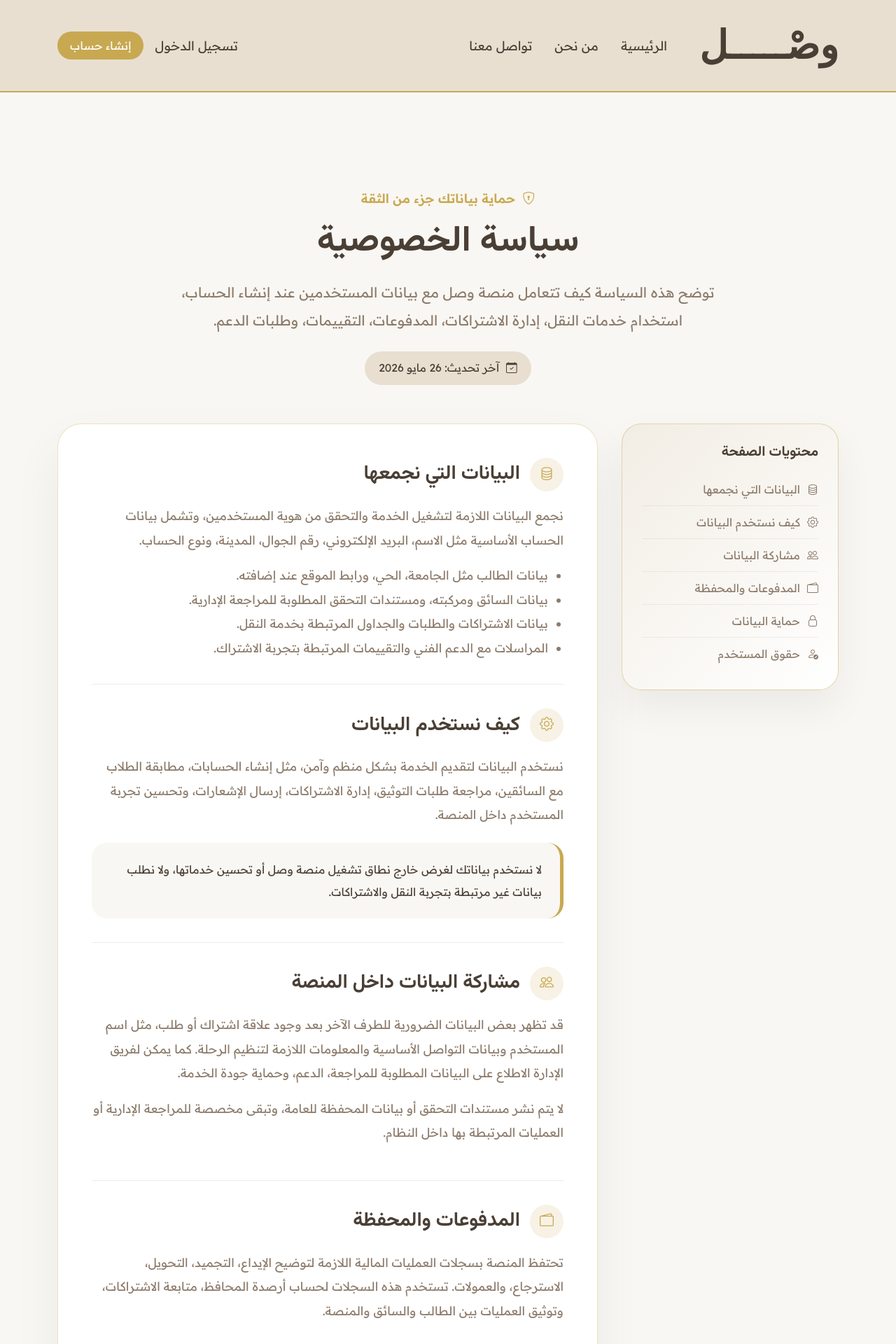
After one commit to uiil3v/Wassel, a Django app: page /privacy-policy/ in a window 1280 px wide. The commit adds this page. Shown: the top 1920 px of the page at 70% size. Run offline with Django 5.2, Linux system fonts and the light colour scheme; some web fonts are replaced.

Commit message:
Privacy Policy

```diff
--- /dev/null
+++ b/Wassel/main/templates/main/privacy_policy.html
@@ -0,0 +1,313 @@
+{% extends "base.html" %}
+
+{% block title %}سياسة الخصوصية - وصل{% endblock %}
+
+{% block extra_css %}
+<style>
+    .privacy-header {
+        padding: 95px 0 55px;
+        text-align: center;
+    }
+
+    .privacy-kicker {
+        display: inline-flex;
+        align-items: center;
+        gap: 10px;
+        color: var(--accent-color);
+        font-size: 18px;
+        font-weight: 600;
+        margin-bottom: 18px;
+    }
+
+    .privacy-header h1 {
+        font-size: 3.2rem;
+        color: var(--dark-color);
+        margin-bottom: 22px;
+    }
+
+    .privacy-header p {
+        max-width: 820px;
+        margin: auto;
+        color: var(--soft-color);
+        font-size: 1.25rem;
+        line-height: 2;
+    }
+
+    .privacy-layout {
+        display: grid;
+        grid-template-columns: 310px 1fr;
+        gap: 34px;
+        align-items: start;
+        margin-bottom: 80px;
+    }
+
+    .privacy-summary {
+        position: sticky;
+        top: 150px;
+        background: linear-gradient(135deg, #f2ede4, #ffffff);
+        border: 1.5px solid rgba(200, 169, 81, 0.45);
+        border-radius: 28px;
+        padding: 28px;
+        box-shadow: 0 24px 55px rgba(0, 0, 0, 0.06);
+    }
+
+    .privacy-summary h2 {
+        font-size: 1.25rem;
+        margin-bottom: 18px;
+    }
+
+    .privacy-summary a {
+        display: flex;
+        align-items: center;
+        gap: 10px;
+        color: var(--soft-color);
+        text-decoration: none;
+        padding: 11px 0;
+        border-bottom: 1px solid rgba(74, 63, 53, 0.08);
+        transition: 0.25s ease;
+    }
+
+    .privacy-summary a:last-child {
+        border-bottom: none;
+    }
+
+    .privacy-summary a:hover {
+        color: var(--accent-color);
+        transform: translateX(-4px);
+    }
+
+    .privacy-content {
+        background-color: #ffffff;
+        border-radius: 34px;
+        padding: 48px;
+        border: 1px solid rgba(200, 169, 81, 0.35);
+        box-shadow: 0 30px 70px rgba(0, 0, 0, 0.06);
+    }
+
+    .privacy-section {
+        padding-bottom: 34px;
+        margin-bottom: 34px;
+        border-bottom: 1px solid rgba(74, 63, 53, 0.1);
+    }
+
+    .privacy-section:last-child {
+        padding-bottom: 0;
+        margin-bottom: 0;
+        border-bottom: none;
+    }
+
+    .privacy-section h2 {
+        display: flex;
+        align-items: center;
+        gap: 14px;
+        font-size: 1.75rem;
+        margin-bottom: 18px;
+        color: var(--dark-color);
+    }
+
+    .privacy-icon {
+        width: 48px;
+        height: 48px;
+        min-width: 48px;
+        border-radius: 50%;
+        background-color: rgba(200, 169, 81, 0.15);
+        color: var(--accent-color);
+        display: inline-flex;
+        align-items: center;
+        justify-content: center;
+        font-size: 1.25rem;
+    }
+
+    .privacy-section p,
+    .privacy-section li {
+        color: var(--soft-color);
+        font-size: 1.08rem;
+        line-height: 2;
+    }
+
+    .privacy-section ul {
+        padding-right: 22px;
+        margin-bottom: 0;
+    }
+
+    .privacy-note {
+        background-color: var(--light-bg);
+        border-right: 5px solid var(--accent-color);
+        border-radius: 22px;
+        padding: 22px 26px;
+        color: var(--dark-color);
+        line-height: 2;
+        margin-top: 22px;
+    }
+
+    .privacy-date {
+        display: inline-flex;
+        align-items: center;
+        gap: 10px;
+        margin-top: 24px;
+        padding: 12px 20px;
+        border-radius: 28px;
+        background-color: var(--primary-color);
+        color: var(--dark-color);
+        font-size: 0.98rem;
+    }
+
+    @media (max-width: 992px) {
+        .privacy-layout {
+            grid-template-columns: 1fr;
+        }
+
+        .privacy-summary {
+            position: static;
+        }
+    }
+
+    @media (max-width: 768px) {
+        .privacy-header {
+            padding-top: 55px;
+        }
+
+        .privacy-header h1 {
+            font-size: 2.25rem;
+        }
+
+        .privacy-header p {
+            font-size: 1.05rem;
+        }
+
+        .privacy-content {
+            padding: 28px 22px;
+            border-radius: 26px;
+        }
+
+        .privacy-section h2 {
+            font-size: 1.35rem;
+        }
+    }
+</style>
+{% endblock %}
+
+{% block content %}
+
+<section class="privacy-header">
+    <div class="privacy-kicker">
+        <i class="bi bi-shield-lock"></i>
+        <span>حماية بياناتك جزء من الثقة</span>
+    </div>
+
+    <h1>سياسة الخصوصية</h1>
+
+    <p>
+        توضح هذه السياسة كيف تتعامل منصة وصل مع بيانات المستخدمين عند إنشاء الحساب، استخدام خدمات النقل،
+        إدارة الاشتراكات، المدفوعات، التقييمات، وطلبات الدعم.
+    </p>
+
+    <div class="privacy-date">
+        <i class="bi bi-calendar-check"></i>
+        <span>آخر تحديث: 26 مايو 2026</span>
+    </div>
+</section>
+
+<section class="privacy-layout">
+    <aside class="privacy-summary">
+        <h2>محتويات الصفحة</h2>
+        <a href="#data"><i class="bi bi-database"></i> البيانات التي نجمعها</a>
+        <a href="#usage"><i class="bi bi-gear"></i> كيف نستخدم البيانات</a>
+        <a href="#sharing"><i class="bi bi-people"></i> مشاركة البيانات</a>
+        <a href="#payments"><i class="bi bi-wallet2"></i> المدفوعات والمحفظة</a>
+        <a href="#security"><i class="bi bi-lock"></i> حماية البيانات</a>
+        <a href="#rights"><i class="bi bi-person-check"></i> حقوق المستخدم</a>
+    </aside>
+
+    <div class="privacy-content">
+        <div class="privacy-section" id="data">
+            <h2>
+                <span class="privacy-icon"><i class="bi bi-database"></i></span>
+                البيانات التي نجمعها
+            </h2>
+            <p>
+                نجمع البيانات اللازمة لتشغيل الخدمة والتحقق من هوية المستخدمين، وتشمل بيانات الحساب الأساسية
+                مثل الاسم، البريد الإلكتروني، رقم الجوال، المدينة، ونوع الحساب.
+            </p>
+            <ul>
+                <li>بيانات الطالب مثل الجامعة، الحي، ورابط الموقع عند إضافته.</li>
+                <li>بيانات السائق ومركبته، ومستندات التحقق المطلوبة للمراجعة الإدارية.</li>
+                <li>بيانات الاشتراكات والطلبات والجداول المرتبطة بخدمة النقل.</li>
+                <li>المراسلات مع الدعم الفني والتقييمات المرتبطة بتجربة الاشتراك.</li>
+            </ul>
+        </div>
+
+        <div class="privacy-section" id="usage">
+            <h2>
+                <span class="privacy-icon"><i class="bi bi-gear"></i></span>
+                كيف نستخدم البيانات
+            </h2>
+            <p>
+                نستخدم البيانات لتقديم الخدمة بشكل منظم وآمن، مثل إنشاء الحسابات، مطابقة الطلاب مع السائقين،
+                مراجعة طلبات التوثيق، إدارة الاشتراكات، إرسال الإشعارات، وتحسين تجربة المستخدم داخل المنصة.
+            </p>
+            <div class="privacy-note">
+                لا نستخدم بياناتك لغرض خارج نطاق تشغيل منصة وصل أو تحسين خدماتها، ولا نطلب بيانات غير مرتبطة
+                بتجربة النقل والاشتراكات.
+            </div>
+        </div>
+
+        <div class="privacy-section" id="sharing">
+            <h2>
+                <span class="privacy-icon"><i class="bi bi-people"></i></span>
+                مشاركة البيانات داخل المنصة
+            </h2>
+            <p>
+                قد تظهر بعض البيانات الضرورية للطرف الآخر بعد وجود علاقة اشتراك أو طلب، مثل اسم المستخدم وبيانات
+                التواصل الأساسية والمعلومات اللازمة لتنظيم الرحلة. كما يمكن لفريق الإدارة الاطلاع على البيانات
+                المطلوبة للمراجعة، الدعم، وحماية جودة الخدمة.
+            </p>
+            <p>
+                لا يتم نشر مستندات التحقق أو بيانات المحفظة للعامة، وتبقى مخصصة للمراجعة الإدارية أو العمليات
+                المرتبطة بها داخل النظام.
+            </p>
+        </div>
+
+        <div class="privacy-section" id="payments">
+            <h2>
+                <span class="privacy-icon"><i class="bi bi-wallet2"></i></span>
+                المدفوعات والمحفظة
+            </h2>
+            <p>
+                تحتفظ المنصة بسجلات العمليات المالية اللازمة لتوضيح الإيداع، التجميد، التحويل، الاسترجاع،
+                والعمولات. تستخدم هذه السجلات لحساب أرصدة المحافظ، متابعة الاشتراكات، وتوثيق العمليات بين الطالب
+                والسائق والمنصة.
+            </p>
+        </div>
+
+        <div class="privacy-section" id="security">
+            <h2>
+                <span class="privacy-icon"><i class="bi bi-lock"></i></span>
+                حماية البيانات
+            </h2>
+            <p>
+                نحرص على حماية بيانات المستخدمين من خلال صلاحيات وصول محددة، تحقق البريد الإلكتروني، ومراجعة
+                الحسابات والوثائق من قبل الإدارة. كما ننصح المستخدمين بالحفاظ على سرية كلمة المرور وعدم مشاركة
+                بيانات الدخول مع أي طرف آخر.
+            </p>
+        </div>
+
+        <div class="privacy-section" id="rights">
+            <h2>
+                <span class="privacy-icon"><i class="bi bi-person-check"></i></span>
+                حقوق المستخدم
+            </h2>
+            <p>
+                يحق لك تحديث بياناتك، طلب تعديل معلومات غير صحيحة، أو التواصل مع الدعم بشأن حسابك وبياناتك.
+                وقد تحتفظ المنصة ببعض السجلات الضرورية للعمليات المالية، العقود، أو الالتزامات التنظيمية داخل
+                الخدمة.
+            </p>
+            <p>
+                لأي استفسار متعلق بالخصوصية، يمكنك التواصل معنا عبر صفحة الدعم أو البريد الإلكتروني:
+                support@wassel.sa
+            </p>
+        </div>
+    </div>
+</section>
+
+{% endblock %}
--- a/Wassel/main/urls.py
+++ b/Wassel/main/urls.py
@@ -6,4 +6,5 @@ app_name = "main"
 urlpatterns = [
     path("", views.index, name="index"),
     path("about/", views.about, name="about"),
+    path("privacy-policy/", views.privacy_policy, name="privacy_policy"),
 ]
--- a/Wassel/main/views.py
+++ b/Wassel/main/views.py
@@ -5,3 +5,6 @@ def index(request):
 
 def about(request):
     return render(request, "main/about.html")
+
+def privacy_policy(request):
+    return render(request, "main/privacy_policy.html")
--- a/Wassel/templates/base.html
+++ b/Wassel/templates/base.html
@@ -435,34 +435,61 @@
     <!-- ================= FOOTER ================= -->
     <footer>
         <div class="container">
-            <div class="row">
+            <div class="row g-4">
 
-                <!-- عن وصل (أكبر لأنه فيه نص طويل) -->
-                <div class="col-md-5 mb-4">
+                <div class="col-lg-5 col-md-6">
                     <h5>عن وصل</h5>
                     <p>
-                        منصة وصل هي منصة نقل ذكية تربط طلاب الجامعات
-                        بسائقين مستقلين موثوقين، لتوفير تنقل يومي آمن ومنظم.
+                        منصة وصل تربط طلاب وطالبات الجامعات بسائقين مستقلين موثوقين عبر اشتراكات منظمة،
+                        لتجربة نقل يومية أكثر أمانا ووضوحا واستقرارا.
                     </p>
                 </div>
 
-                <!-- الخدمات (أصغر لأنه قائمة قصيرة) -->
-                <div class="col-md-3 mb-4">
-                    <h5>الخدمات</h5>
+                <div class="col-lg-3 col-md-6">
+                    <h5>روابط مهمة</h5>
                     <ul class="list-unstyled">
-                        <li><a href="#">اشتراكات الطلاب</a></li>
-                        <li><a href="#">تسجيل السائقين</a></li>
-                        <li><a href="#">مدفوعات آمنة</a></li>
-                        <li><a href="#">لوحة التحكم</a></li>
+                        <li>
+                            <a href="{% url 'main:index' %}">
+                                <i class="bi bi-house-door me-2"></i>
+                                الرئيسية
+                            </a>
+                        </li>
+                        <li>
+                            <a href="{% url 'main:about' %}">
+                                <i class="bi bi-info-circle me-2"></i>
+                                من نحن
+                            </a>
+                        </li>
+                        <li>
+                            <a href="{% url 'support:contact' %}">
+                                <i class="bi bi-chat-dots me-2"></i>
+                                تواصل معنا
+                            </a>
+                        </li>
+                        <li>
+                            <a href="{% url 'main:privacy_policy' %}">
+                                <i class="bi bi-shield-lock me-2"></i>
+                                سياسة الخصوصية
+                            </a>
+                        </li>
                     </ul>
                 </div>
 
-                <!-- تواصل معنا (مساحة متوسطة) -->
-                <div class="col-md-4 mb-4">
+                <div class="col-lg-4 col-md-12">
                     <h5>تواصل معنا</h5>
-                    <p>البريد الإلكتروني: support@wassel.sa</p>
-                    <p>جامعة نجران - كلية علوم الحاسب</p>
-                    <p>مشروع تخرج 2025/2026</p>
+                    <p>
+                        <i class="bi bi-envelope me-2"></i>
+                        البريد الإلكتروني:
+                        <a href="mailto:sknalyami@gmail.com">sknalyami@gmail.com</a>
+                    </p>
+                    <p>
+                        <i class="bi bi-geo-alt me-2"></i>
+                        جامعة نجران - كلية علوم الحاسب
+                    </p>
+                    <p>
+                        <i class="bi bi-mortarboard me-2"></i>
+                        مشروع تخرج 2025/2026
+                    </p>
                 </div>
 
             </div>
```
